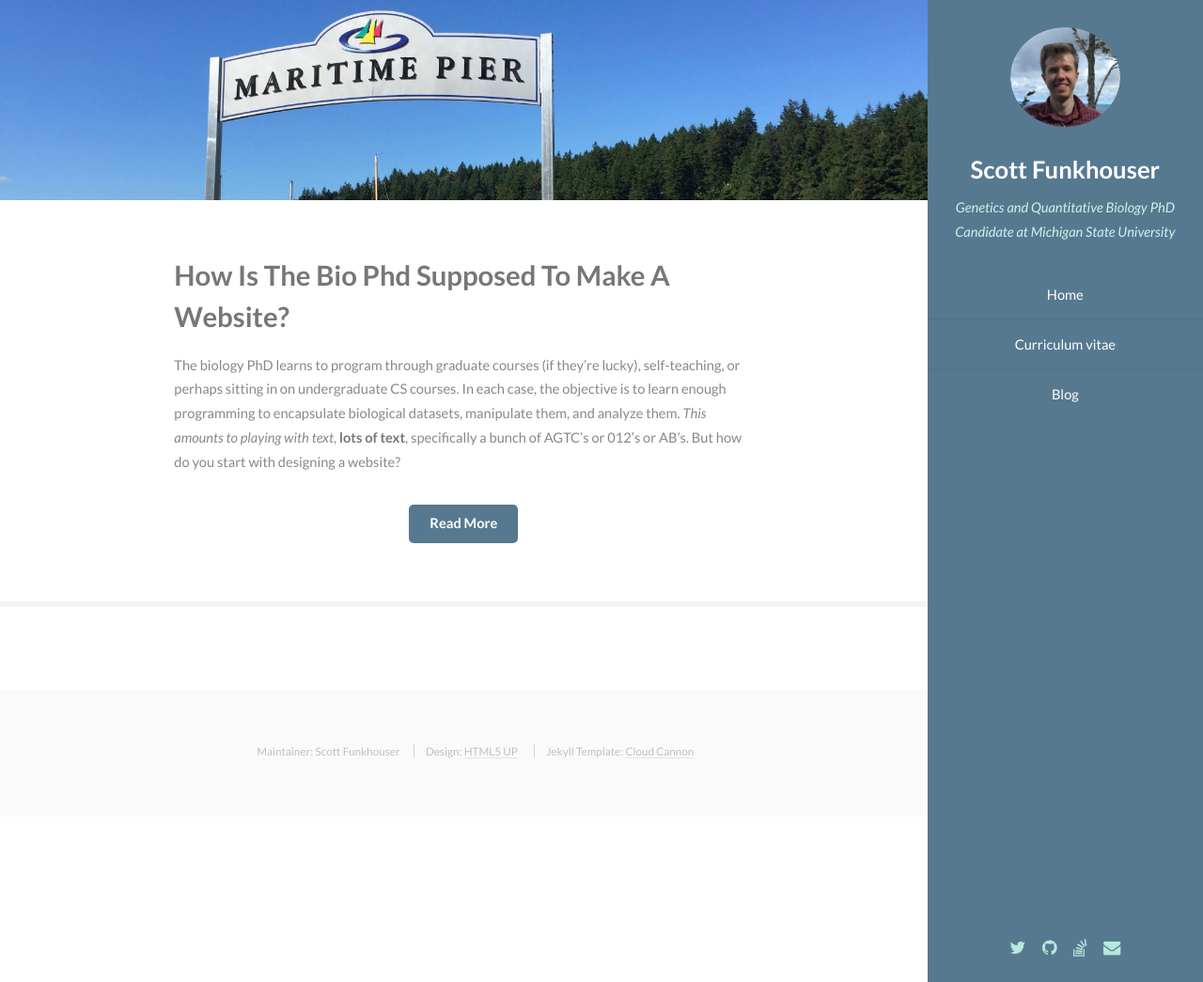
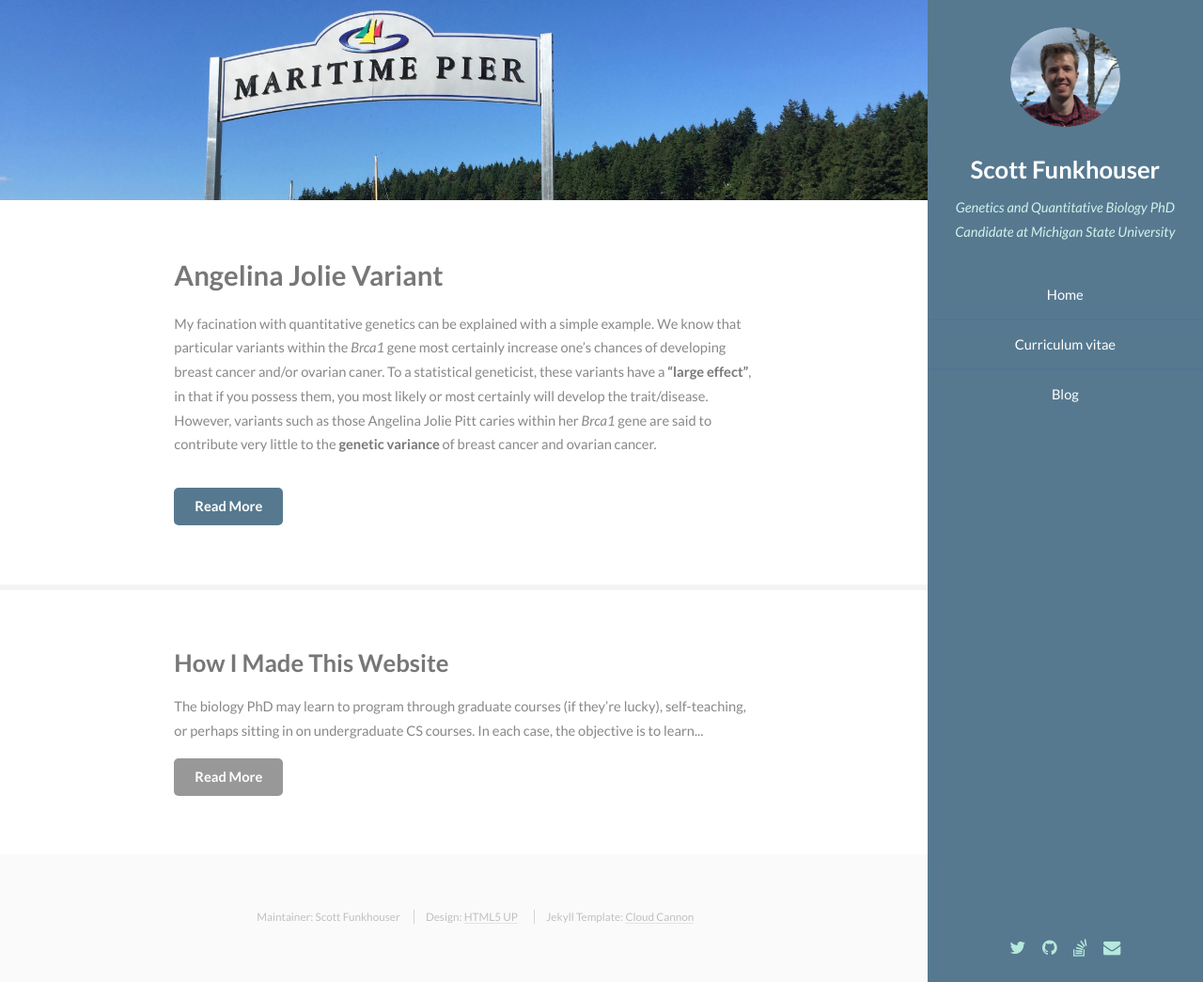
Before and after one commit to funkhou9/blog, a Jekyll site: the page built from blog/index.html, in a window 1280 px wide and 1045 px high. Shown: the whole window at 94% size. Built offline with Jekyll 4.4.1, drawn with Linux system fonts in a browser that asks for light colours.

Commit message:
post new blog

```diff
--- a/_layouts/post.html
+++ b/_layouts/post.html
@@ -16,7 +16,7 @@ layout: default
             {% if page.previous %}
             <a href="{{ page.previous.url }}" class="float-left">&larr; Previous post</a> {% endif %}
             {% if page.next %}
-            <a href="{{ page.next.url }}" class="float-right">Next post &rarr;</a> {% endif %}
+            <a href="{{ page.next.url}}" class="float-right">Next post &rarr;</a> {% endif %}
         </footer>
 
     </div>
--- a/_posts/2016-02-06-How-is-the-Bio-PhD-supposed-to-make-a-website?.md
+++ b/_posts/2016-02-06-How-I-made-this-website.md
@@ -1,8 +1,7 @@
 ---
 layout: post
 ---
-<!-- <img src="{{ site.baseurl }}/images/How-is-the-bio-phd-supposed-to-make-a-website.jpg"> -->
-The biology PhD learns to program through graduate courses (if they're lucky), self-teaching, or
+The biology PhD may learn to program through graduate courses (if they're lucky), self-teaching, or
 perhaps sitting in on undergraduate CS courses. In each case, the objective is to learn enough
 programming to encapsulate biological datasets, manipulate them, and analyze them.
 *This amounts to playing with text*, **lots of text**, specifically a bunch of AGTC's or 012's or AB's.
--- /dev/null
+++ b/_posts/2016-02-10-Angelina-Jolie-Variant.md
@@ -0,0 +1,21 @@
+---
+layout: post
+---
+My facination with quantitative genetics can be explained with a simple example. We know that particular variants
+within the *Brca1* gene most certainly increase one's chances of developing breast cancer and/or ovarian caner.
+To a statistical geneticist, these variants have a **"large effect"**, in that if you possess them, you
+most likely or most certainly will develop the trait/disease. However, variants such as those Angelina Jolie Pitt
+caries within her *Brca1* gene are said to contribute very little to the **genetic variance**
+of breast cancer and ovarian cancer.
+
+What does that mean? Well if a sample of breast cancer patients are studied, you will find that most
+of them do not possess the same mutations that Angelina Jolie has in her *Brca1*
+gene. Actually, mutations like Angelina's only account for ~2% of breast cancer patients, so you could
+say that the *Brca1* mutation, however important, reveals only a small portion of the breast cancer mystery.
+Therefore, it is not just the **effect size** of a variant that determines the variance it contributes
+to a trait, but the frequency that it occurs within a population.
+
+Whereas molecular genetics can be used to discover a handful of large effect loci, and thereby provide valuable
+knowledge that can contribute to the design of genetic therapies for those that have mutations at those loci,
+it is quantitative genetics that has potential to reveal the full picture of complex traits, albeit at the cost of understanding
+less of the molecular basis of the pathogenesis.
--- a/css/style.css
+++ b/css/style.css
@@ -164,9 +164,9 @@
 
 /* Section/Article */
 
-	section.special, article.special {
+/*	section.special, article.special {
 		text-align: center;
-	}
+	}*/
 
 	header p {
 		color: #aaa;
```
